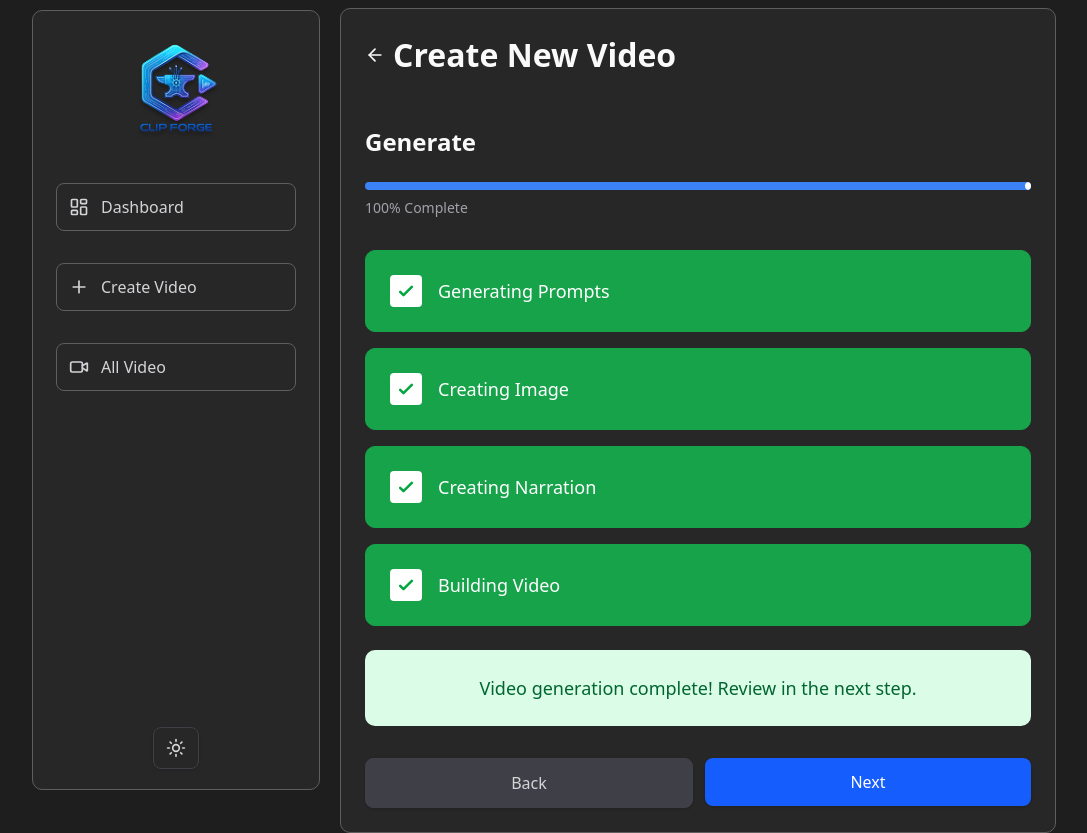
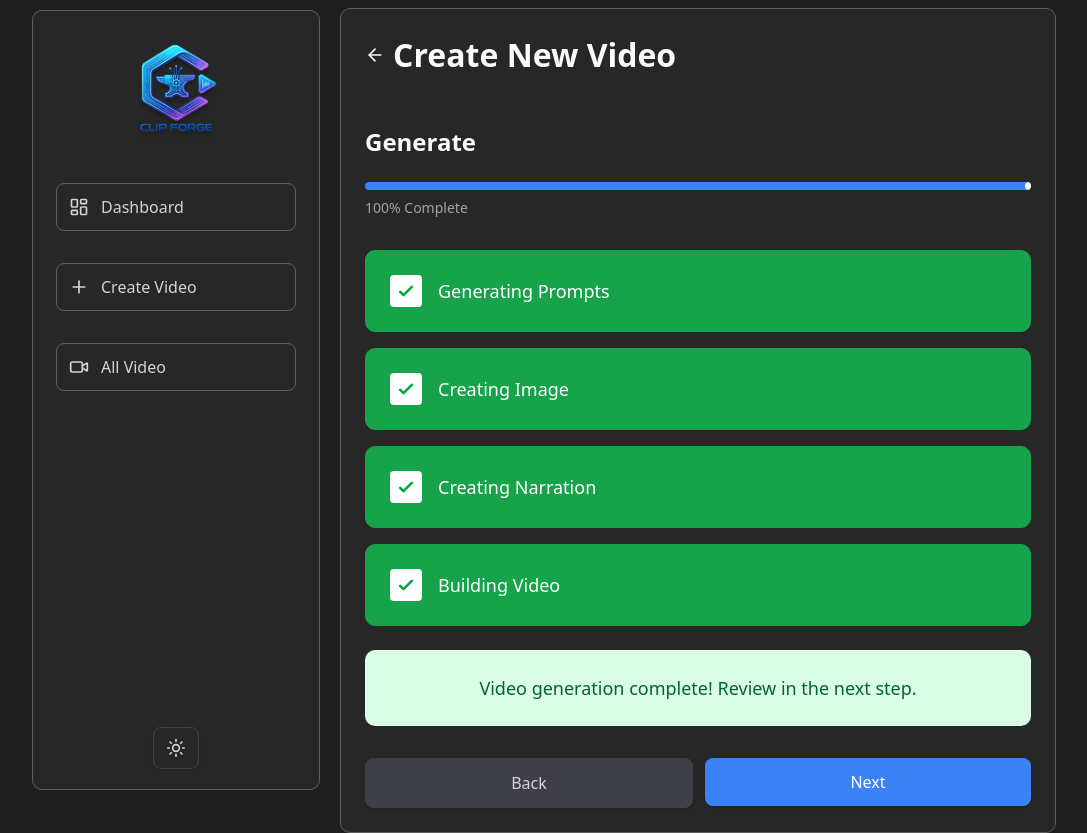
Before and after one commit to ShiponChowdhury1/ClipForge, a Next.js app: page /generate in a window 1280 px wide. Shown: the whole page, without its empty margins (96-1183 px from the left). Built offline with nearby package versions, Linux system fonts and the light colour scheme.

Commit message:
create generate video page button color change

```diff
--- a/app/(dashboard)/generate/page.tsx
+++ b/app/(dashboard)/generate/page.tsx
@@ -153,7 +153,7 @@ export default function GenerateVideoPage() {
             Back
           </Button>
           <Button
-            className="w-full sm:flex-1 bg-blue-600 py-4 sm:py-5 md:py-6 text-sm sm:text-base hover:bg-blue-700"
+            className="w-full sm:flex-1 bg-[#3B82F6] py-4 sm:py-5 md:py-6 text-sm sm:text-base hover:bg-[#2563EB]"
             disabled={!isComplete}
             onClick={() => router.push("/video/1")}
           >
```
